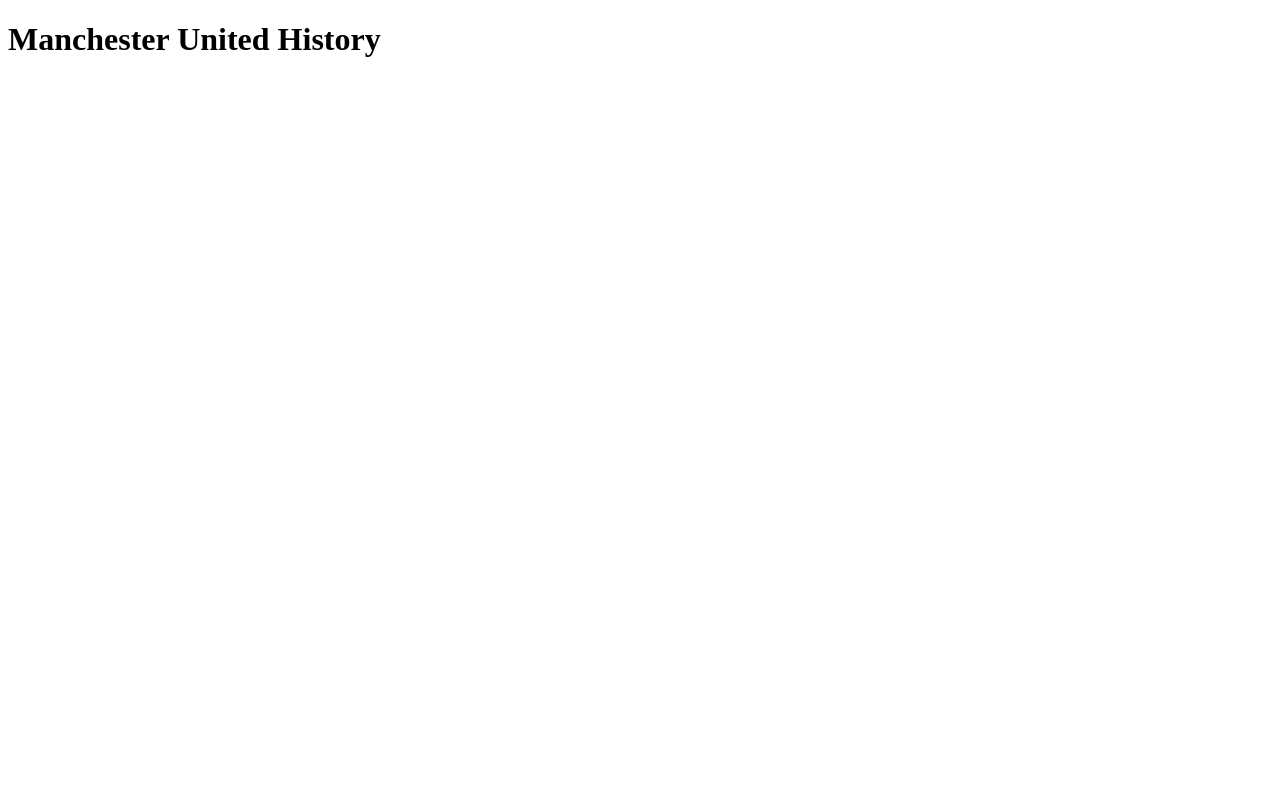
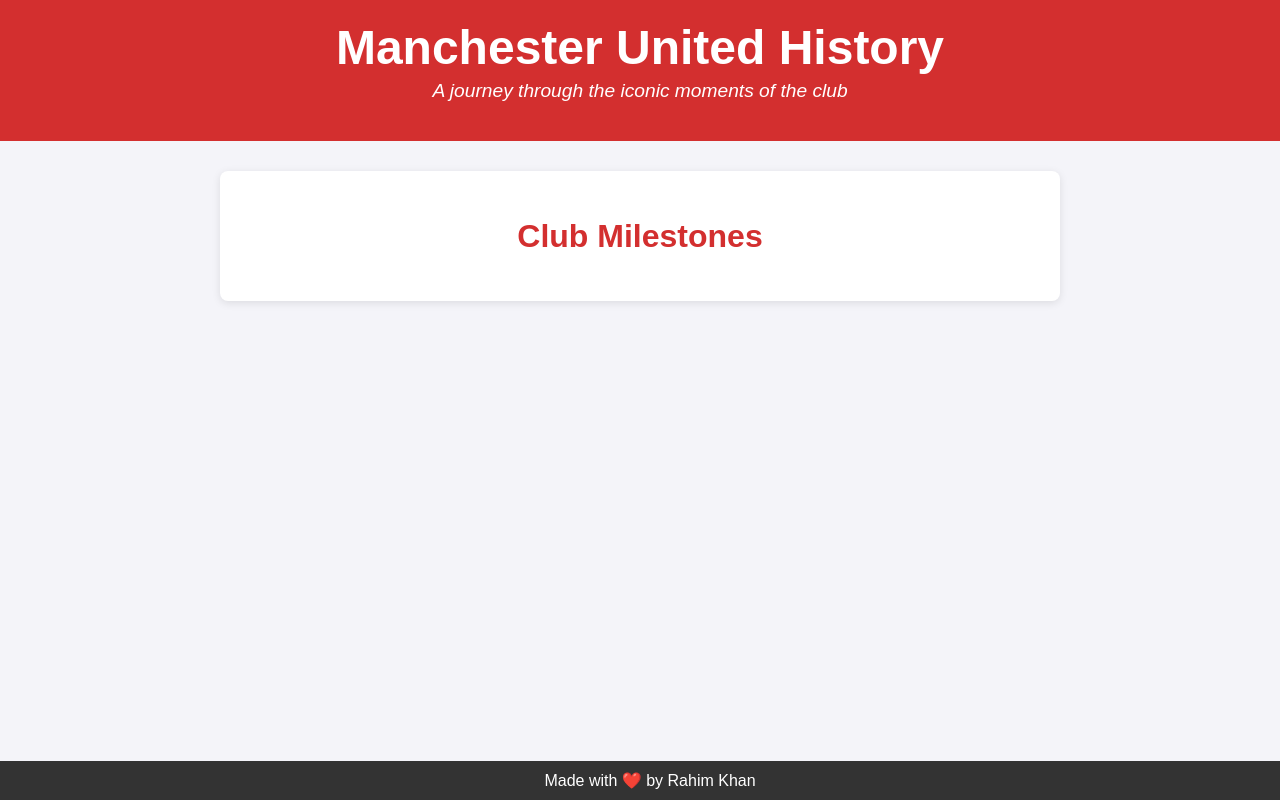
Before and after one commit to rahim-khan10/man-utd-history, a plain HTML site: page man-utd/frontend/index.html in a window 1280 px wide. Drawn offline with Linux system fonts and the light colour scheme; no server answers.

Commit message:
Update index.html

```diff
--- a/man-utd/frontend/index.html
+++ b/man-utd/frontend/index.html
@@ -2,11 +2,105 @@
 <html lang="en">
 <head>
     <meta charset="UTF-8">
-    <title>Man Utd History</title>
+    <meta name="viewport" content="width=device-width, initial-scale=1.0">
+    <title>Manchester United History</title>
+    <style>
+        /* Global Styles */
+        body {
+            font-family: 'Arial', sans-serif;
+            margin: 0;
+            padding: 0;
+            background-color: #f4f4f9;
+            color: #333;
+        }
+
+        header {
+            background-color: #d32f2f;
+            color: #fff;
+            padding: 20px;
+            text-align: center;
+        }
+
+        header h1 {
+            margin: 0;
+            font-size: 3rem;
+        }
+
+        .sub-title {
+            font-size: 1.2rem;
+            font-style: italic;
+            margin-top: 5px;
+        }
+
+        #history-container {
+            max-width: 800px;
+            margin: 30px auto;
+            padding: 20px;
+            background-color: #fff;
+            border-radius: 8px;
+            box-shadow: 0 2px 8px rgba(0, 0, 0, 0.1);
+        }
+
+        h2 {
+            font-size: 2rem;
+            color: #d32f2f;
+            text-align: center;
+        }
+
+        ul#history-list {
+            list-style-type: none;
+            padding: 0;
+        }
+
+        ul#history-list li {
+            background-color: #fafafa;
+            margin: 10px 0;
+            padding: 10px;
+            border-left: 5px solid #d32f2f;
+            border-radius: 4px;
+            font-size: 1.1rem;
+            display: flex;
+            justify-content: space-between;
+            align-items: center;
+        }
+
+        ul#history-list li:hover {
+            background-color: #f1f1f1;
+            cursor: pointer;
+        }
+
+        footer {
+            background-color: #333;
+            color: #fff;
+            text-align: center;
+            padding: 10px;
+            position: fixed;
+            bottom: 0;
+            width: 100%;
+        }
+
+        footer p {
+            margin: 0;
+        }
+    </style>
 </head>
 <body>
-    <h1>Manchester United History</h1>
-    <ul id="history-list"></ul>
-    <script src="./app.js"></script>
+    <header>
+        <h1>Manchester United History</h1>
+        <p class="sub-title">A journey through the iconic moments of the club</p>
+    </header>
+
+    <div id="history-container">
+        <h2>Club Milestones</h2>
+        <ul id="history-list">
+            <!-- History items will be loaded here dynamically -->
+        </ul>
+    </div>
+
+    <footer>
+        <p>Made with ❤️ by Rahim Khan</p>
+    </footer>
+
+    <script src="app.js"></script>
 </body>
 </html>
```
